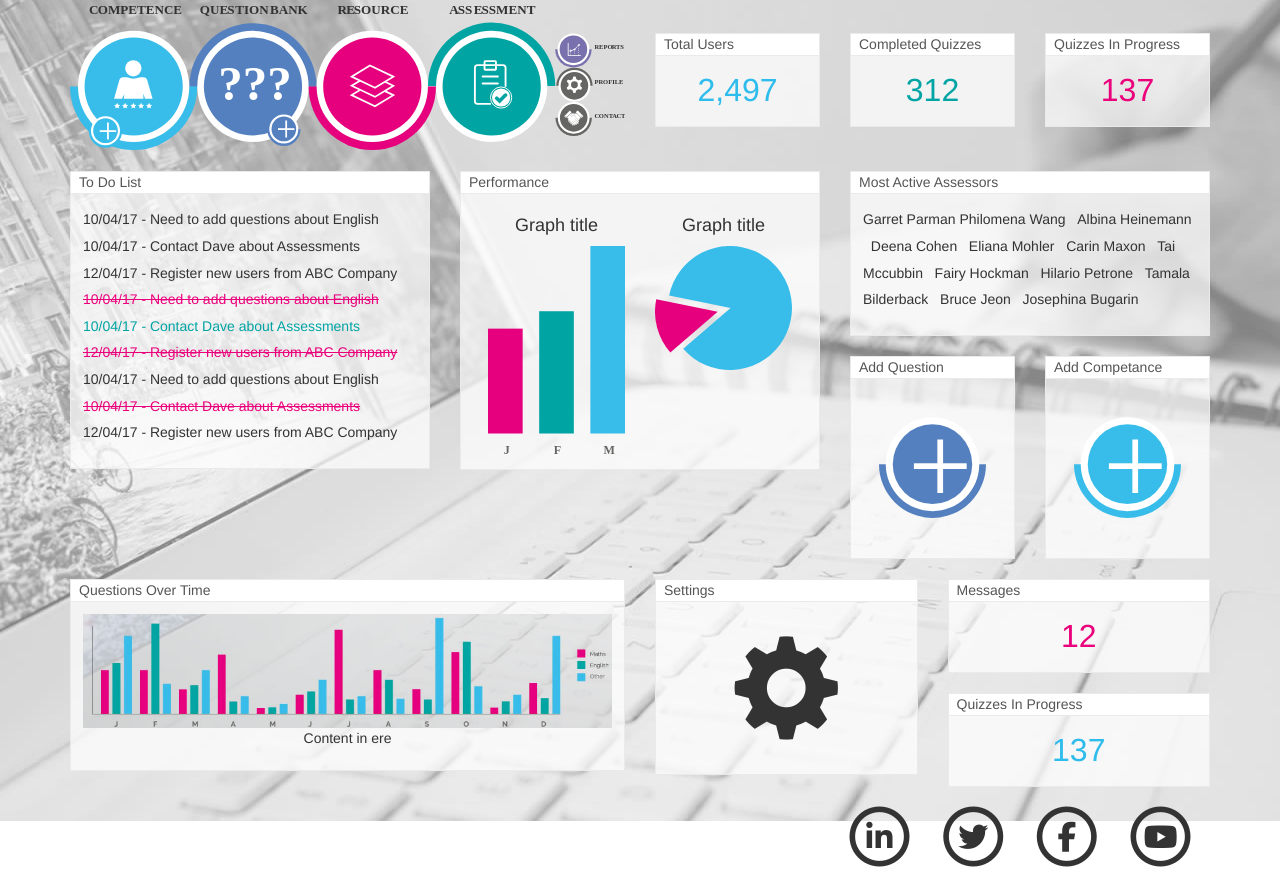
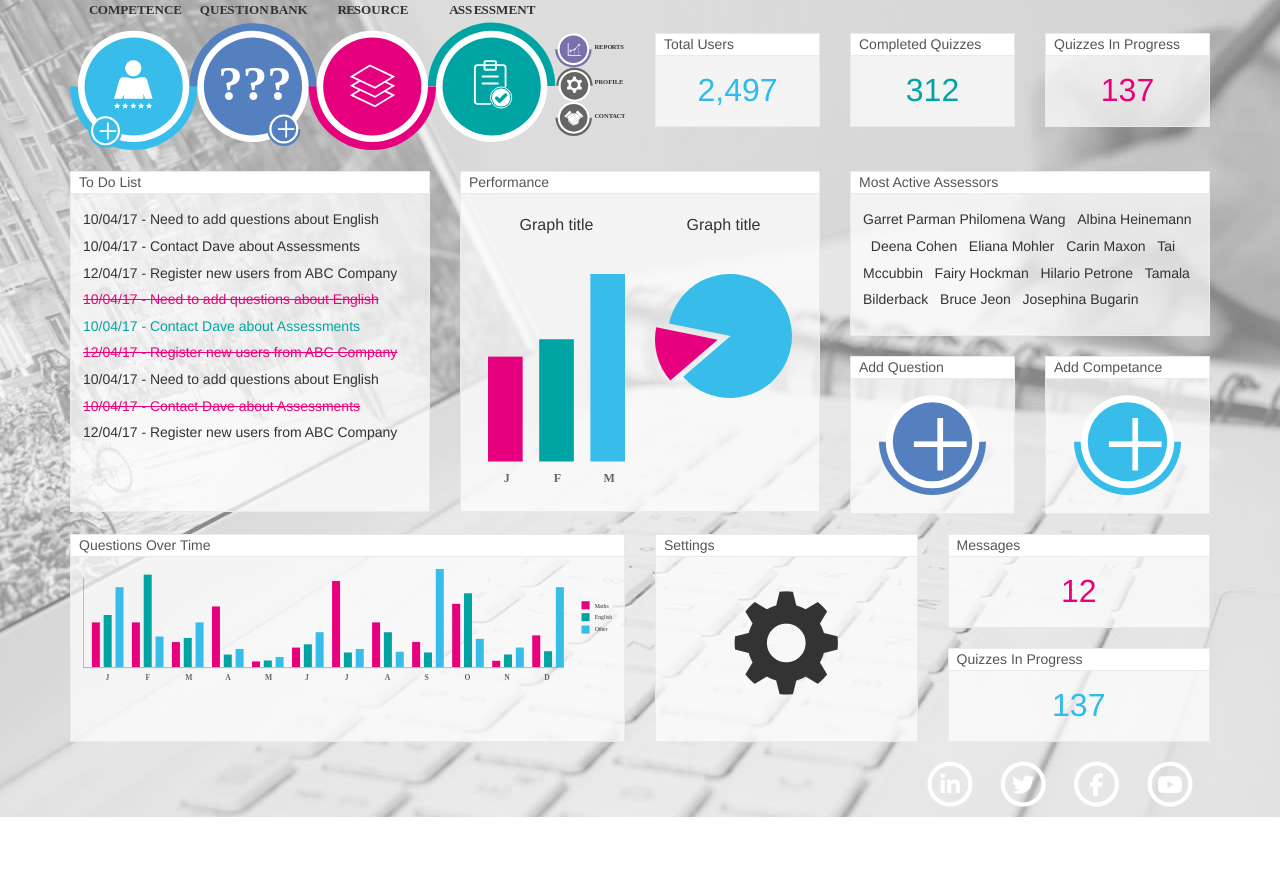
Before and after one commit to johnasp/vle, a plain HTML site: page dashbaord.html in a window 1280 px wide. Shown: the part 246-1123 px from the top of the page. After the commit the page ends 1063 px from the top, so only its background shows below. Drawn offline with nearby package versions, Linux system fonts and the light colour scheme.

Commit message:
Dashboard done

```diff
--- a/css/_dashboard.scss
+++ b/css/_dashboard.scss
@@ -9,11 +9,12 @@
 	margin-top: 30px;
 }
 .constrain {
-	padding: 2em!important;
+	padding: 0.4em 2em!important;
 }
 footer li {
-	font-size: 24px;
+	font-size: 18px;
 	margin-right: 12px;
+    color: white;
 }
 .l-blue {
 	color: $l-blue;
@@ -64,6 +65,24 @@ footer li {
 		padding: 20px 0;
 	}
 }
+.middle-row {
+    .equal-h {
+        min-height: 318px;
+    }
+    h4 {
+        font-weight: normal;
+        margin-bottom: 40px;
+        font-size: 16px;
+    }
+}
+.bottom-row {
+    .equal-h {
+        min-height: 185px;
+    }
+    .bar-large img {
+        padding-top: 16px;
+    }
+}
 .box {
 	background: rgba(255, 255, 255, 0.7)  ;
 	text-align: center;
--- a/dashbaord.html
+++ b/dashbaord.html
@@ -64,7 +64,7 @@
             <div class="row">
                 <div class="col-xs-4">
                     <h3>To do list</h3>
-                    <div class="box align-left">
+                    <div class="box align-left equal-h">
                         <ul class="list-unstyled to-do">
                             <li>10/04/17 - Need to add questions about English</li>
                             <li>10/04/17 - Contact Dave about Assessments</li>
@@ -81,7 +81,7 @@
 
                 <div class="col-xs-4">
                     <h3>Performance</h3>
-                    <div class="charts box">
+                    <div class="charts box equal-h">
                         <div class="col-xs-6">
                             <h4>Graph title</h4>
                             <img src="img/bar-chart.svg" alt="Bar graph">
@@ -141,14 +141,13 @@
             <div class="row">
                 <div class="col-xs-6">
                     <h3>Questions over time</h3>
-                    <div class="box">
-                        <img src="img/long-bar-graph.jpg" alt="">
-                        <p>Content in ere</p>
+                    <div class="box equal-h">
+                        <img src="img/bar-chart-large.svg" alt="">
                     </div>
                 </div>
                 <div class="col-xs-3">
                     <h3>Settings</h3>
-                    <div class="box">
+                    <div class="box equal-h">
                         <i class="glyphicon glyphicon-cog"></i>
                     </div>
                 </div>
```
Also changed, not shown: css/styles.css.
